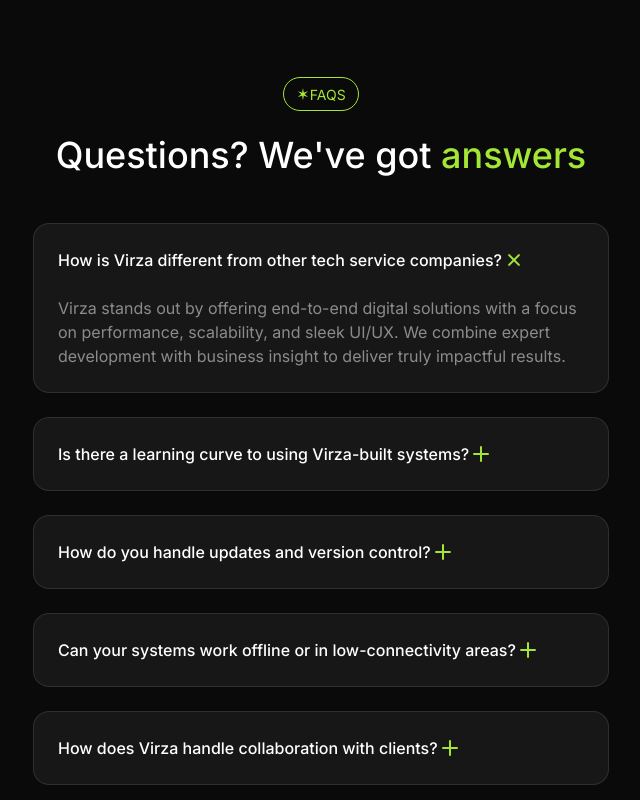
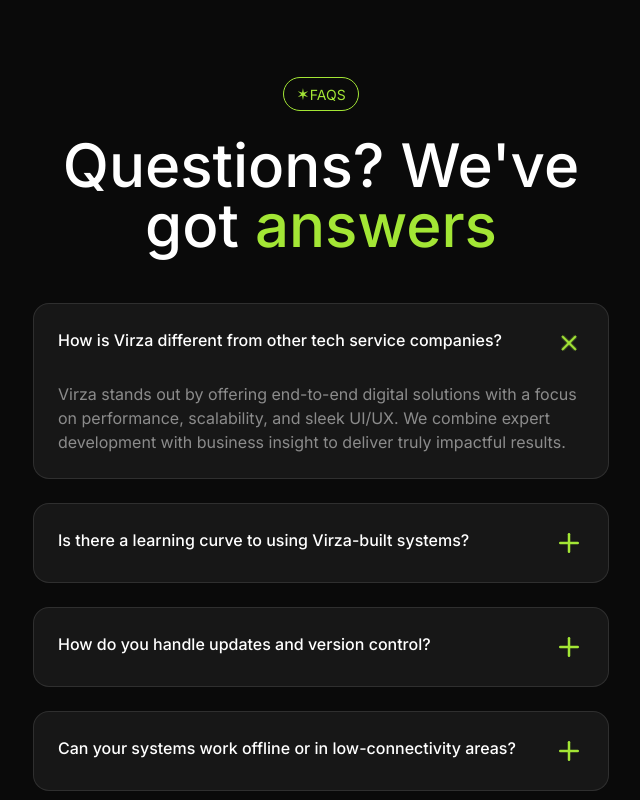
Before and after one commit to iamsulavgautam/virza-website, a Next.js app: page / in a window 1280 px wide. Shown: the part 5140-5940 px from the top of the page, without its empty margins (319-959 px from the left). Built offline with nearby package versions, Linux system fonts and the light colour scheme.

Commit message:
FAQs and Animation

```diff
--- a/src/sections/Faqs.tsx
+++ b/src/sections/Faqs.tsx
@@ -1,6 +1,10 @@
+"use client";
 import Tag from "@/components/Tag";
-import { section } from "framer-motion/client";
+import { useState } from "react";
+import { Plus } from "lucide-react";
+
 import { twMerge } from "tailwind-merge";
+import { AnimatePresence, motion } from "framer-motion";
 
 const faqs = [
   {
@@ -29,53 +33,59 @@
       "We believe in transparent, agile collaboration. From planning to delivery, you’re involved through regular updates, demos, and open communication via tools like Slack, Trello, or Notion.",
   },
 ];
+export default function Faqs() {
+  const [selectedIndex, setSelectedIndex] = useState(0);
 
-export default function Faqs() {
-  const selectedIndex = 0;
   return (
-    <section className="py-24">
+    <section className="py-24 ">
       <div className="container">
         <div className="flex justify-center">
           <Tag>Faqs</Tag>
         </div>
-        <h2 className="text-4xl font-medium mt-6 text-center max-w-xl mx-auto">
-          Questions? We've got <span className="text-lime-400">answers</span>
+        <h2 className="text-6xl font-medium mt-6 text-center max-w-xl mx-auto">
+          Questions? We&apos;ve got{" "}
+          <span className="text-lime-400">answers</span>
         </h2>
+
         <div className="mt-12 flex flex-col gap-6 max-w-xl mx-auto">
           {faqs.map((faq, faqIndex) => (
             <div
               key={faq.question}
+              onClick={() => setSelectedIndex(faqIndex)}
               className="bg-neutral-900 rounded-2xl border border-white/10 p-6 "
             >
-              <div className="flex justift-between items-center ">
-                <h3 className="font-medium">{faq.question}</h3>
-                <svg
-                  xmlns="http://www.w3.org/2000/svg"
-                  width="24"
-                  height="24"
-                  viewBox="0 0 24 24"
-                  fill="none"
-                  stroke="currentColor"
-                  strokeWidth="2"
-                  strokeLinecap="round"
-                  strokeLinejoin="round"
+              <div className="flex justify-between items-start">
+                <h3 className="font-medium m-0">{faq.question}</h3>
+                <Plus
+                  size={30}
                   className={twMerge(
-                    "feather feather-plus text-lime-400 flex-shrink-0",
+                    "feather feather-plus text-lime-400 flex-shrink-0 transition duration-300",
                     selectedIndex === faqIndex && "rotate-45"
                   )}
-                >
-                  <line x1="12" y1="5" x2="12" y2="19"></line>
-                  <line x1="5" y1="12" x2="19" y2="12"></line>
-                </svg>
+                />
               </div>
-              <div
-                className={twMerge(
-                  "mt-6",
-                  selectedIndex !== faqIndex && "hidden"
+
+              <AnimatePresence>
+                {selectedIndex === faqIndex && (
+                  <motion.div
+                    initial={{
+                      height: 0,
+                      marginTop: 0,
+                    }}
+                    animate={{
+                      height: "auto",
+                      marginTop: 24,
+                    }}
+                    exit={{
+                      height: 0,
+                      marginTop: 0,
+                    }}
+                    className="overflow-hidden"
+                  >
+                    <p className="text-white/50">{faq.answer}</p>
+                  </motion.div>
                 )}
-              >
-                <p className="text-white/50">{faq.answer}</p>
-              </div>
+              </AnimatePresence>
             </div>
           ))}
         </div>
```
